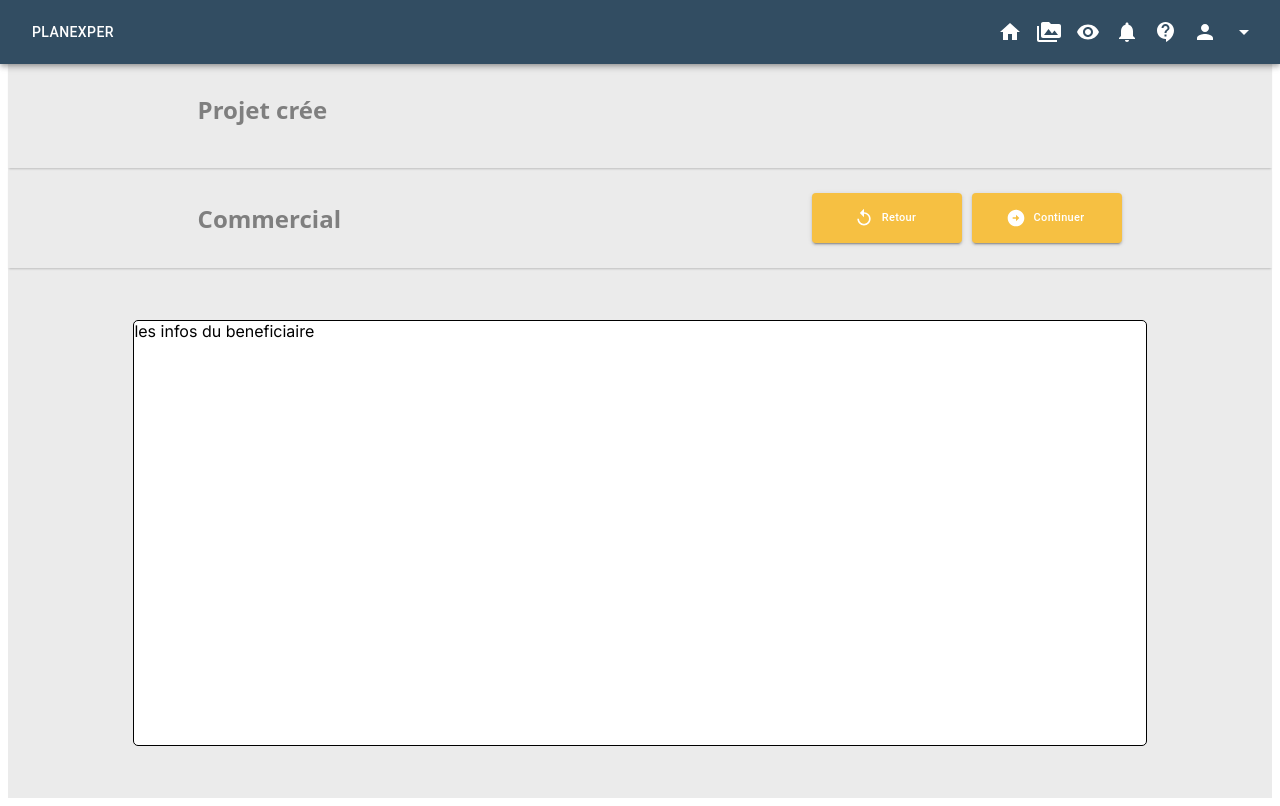
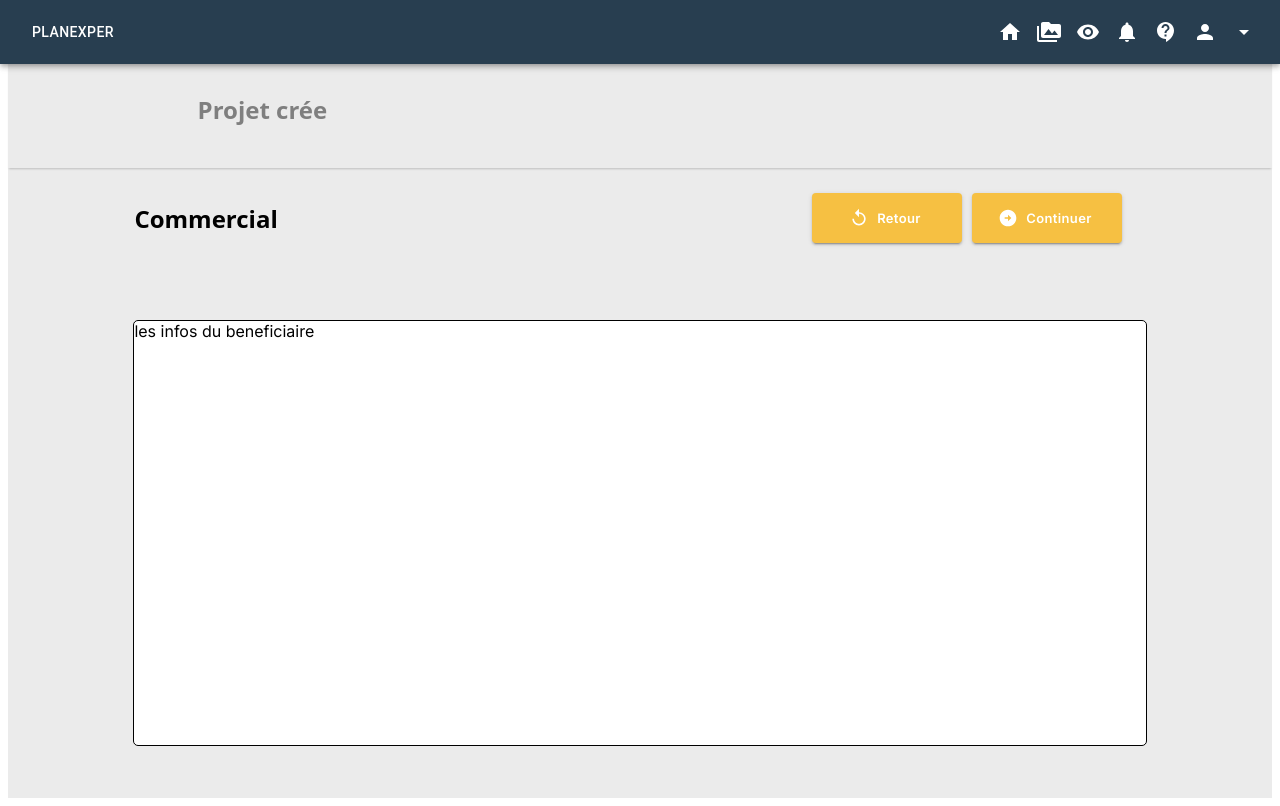
Before and after one commit to accardigianni/planexperbeta, a Next.js app: page / in a window 1280 px wide. Built offline with nearby package versions, Linux system fonts and the light colour scheme.

Commit message:
mui theme test

```diff
--- /dev/null
+++ b/src/app/component/CommercialText/commercialTextfiel.tsx
@@ -0,0 +1,13 @@
+import React from "react";
+import './styleCommercial.css';
+
+export default function CommercialTextField(){
+
+    return(
+        <div className="céommercial">
+         <span>
+        Commercial
+        </span>
+        </div>
+    )
+}
--- /dev/null
+++ b/src/app/component/CommercialText/styleCommercial.css
@@ -0,0 +1,10 @@
+.commercial{
+    display: flex;
+    align-items: center;
+    padding-left: 10%;
+    font-family: "Noto Sans";
+    font-size: 24px;
+    font-weight: 600;
+    width: 60%;
+    height: 100%;
+}
--- a/src/app/component/button/ContinueButton.tsx
+++ b/src/app/component/button/ContinueButton.tsx
@@ -10,11 +10,12 @@ export const ContinueButton : React.FC = () =>{
         <Button
         variant="contained"
         sx={{
-            backgroundColor : '#f6c042',
             width: '150px',
             height:'50px',
             textTransform: 'none',
-            fontSize:'11px'
+            fontFamily: 'Inter, sans-serif',
+            fontSize: '13px',
+            fontWeight: 600,
             }}
         startIcon={<ArrowCircleRightIcon />}>
         Continuer
--- a/src/app/component/button/ReturnButton.tsx
+++ b/src/app/component/button/ReturnButton.tsx
@@ -9,11 +9,12 @@ export const ReturnButton : React.FC = () =>{
         <Button
         variant="contained"
         sx={{
-            backgroundColor : '#f6c042',
             width: '150px',
             height:'50px',
             textTransform: 'none',
-            fontSize:'11px'
+            fontFamily: 'Inter, sans-serif',
+            fontSize: '13px',
+            fontWeight: 600,
             }}
         startIcon={<ReplayIcon/>}>
         Retour
--- a/src/app/component/navbar/Navbar.tsx
+++ b/src/app/component/navbar/Navbar.tsx
@@ -18,7 +18,7 @@ function Navbar() {
   return (
     <>
       <AppBar sx={{ width: '100%' }} >
-        <Toolbar sx={{ justifyContent: 'space-between',backgroundColor: '#324d62' }}>
+        <Toolbar sx={{ justifyContent: 'space-between' }}>
           <Button sx={{ color: 'white' }}>PLANEXPER</Button>
           <Box sx={{ display: 'flex', gap: '15px' }}>
             <HomeIcon  />
--- a/src/app/pages/beneficiaire2.tsx
+++ b/src/app/pages/beneficiaire2.tsx
@@ -5,6 +5,7 @@ import HeadBand from '../component/headBandProjectCréer/headBand';
 import { ReturnButton } from '../component/button/ReturnButton';
 import { ContinueButton } from '../component/button/ContinueButton';
 import BoardBeneficiaryInfo from '../component/board/BoardTemplate';
+import CommercialText from '../component/CommercialText/commercialTextfiel';
 import './styleBeneficiaire2.css'
 
 export default function Beneficiaire2() {
@@ -19,7 +20,7 @@ export default function Beneficiaire2() {
         </div>
         <div className="commercialAndButton">
           <div className='commercial'>
-            Commercial
+           <CommercialText/>
           </div>
           <div className='button'>
             <ReturnButton />
--- a/src/app/pages/styleBeneficiaire2.css
+++ b/src/app/pages/styleBeneficiaire2.css
@@ -25,17 +25,12 @@
     display: flex;
     align-items: center;
     justify-content: space-between;
-    color: rgb(127, 127, 127);
-    box-shadow: 0px 2px 2px -1px rgba(0, 0, 0, 0.2);
+
   }
 
 .commercial{
     display: flex;
     align-items: center;
-    padding-left: 15%;
-    font-family: "Noto Sans";
-    font-size: 24px;
-    font-weight: 600;
     width: 60%;
     height: 100%;
 }
--- a/src/theme.tsx
+++ b/src/theme.tsx
@@ -4,12 +4,35 @@ import { createTheme } from '@mui/material/styles';
 const theme = createTheme({
   palette: {
     primary: {
-      main: '#283e50',
+      main: '#f6c042',
     },
     secondary:{
-      main:'#324d62'
+      main:'#283e50'
     }
   },
+  components:{
+    MuiButton:{
+      styleOverrides:{
+        contained:{
+          backgroundColor:'#f6c042',
+          color:'white',
+          '&:hover':{
+            backgroundColor:'#283e50',
+          },
+        },
+      },
+    },
+    MuiAppBar:{
+      styleOverrides:{
+        root: {
+          backgroundColor: '#283e50',
+          color:'white'
+        },
+      }
+    }
+  },
+
+
 });
 
 export default theme;
```
